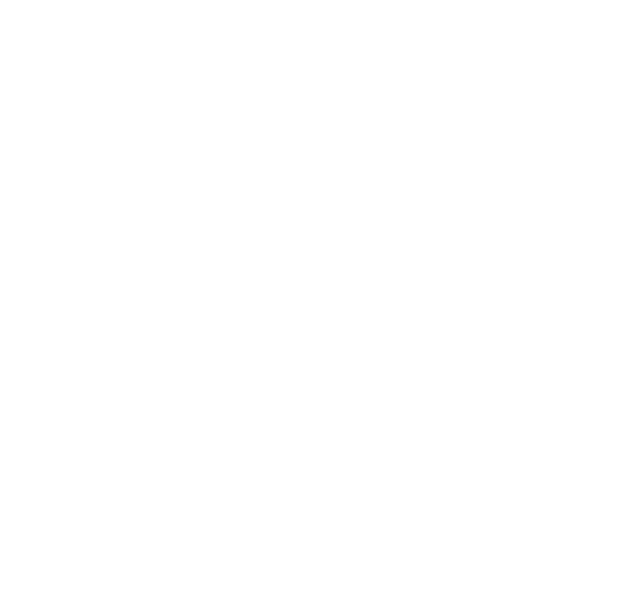
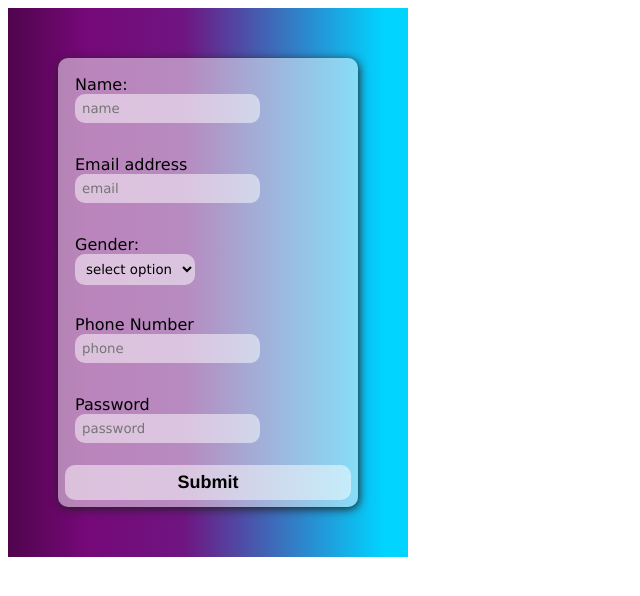
Before and after one commit to shubhammahamuni/React-will-you-be-my-valentine---Signup-Form, a React app: page / in a window 1280 px wide. Shown: the top 596 px of the page, without its empty margins (0-640 px from the left). Built offline with nearby package versions, Linux system fonts and the light colour scheme.

Commit message:
first Commit

```diff
--- a/src/components/App.js
+++ b/src/components/App.js
@@ -2,8 +2,188 @@ import React, {Component, useState} from "react";
 import '../styles/App.css';
 
 const App = () => {
+
+    const[user , setuser] = useState({
+      name: "",
+      email:"",
+      gender :"",
+      phone :"",
+      password:"",
+    })
+
+    const[error , seterror ] = useState({
+      name_error:"",
+      email_error:"",
+      gender_error :"",
+      phone_error : "",
+      password_error:"",
+    })
+
+
+    const handle_change = (e)=>{
+       let temp = e.target.name;
+
+       switch(temp)
+       {
+         case "name":
+           setuser({...user , name:e.target.value})
+           break;
+         case "email":
+          setuser({...user , email:e.target.value})
+          break;
+          case "gender":
+           setuser({...user , gender:e.target.value})
+
+           break;
+         case "phone":
+          setuser({...user , phone:e.target.value})
+
+          break;
+          case "password":
+           setuser({...user , password:e.target.value})
+           break;
+       }
+
+
+    }
+
+    function cheack_for_validation()
+    {
+
+      let name_e = ""
+      let email_e = ""
+      let gender_e =""
+      let phone_e = ""
+      let password_e =""
+      let exp = /^[A-Za-z0-9]+$/;
+      const{ name , email , gender, phone , password} = user;
+
+
+
+
+
+      if( name =="")
+      {
+        name_e = "name Error"
+
+      }
+      else if(!exp.test(name))
+      {
+          name_e = "Name is not alphanumeric"
+
+      }
+
+      if(!email)
+      {
+        email_e = "Email Error";
+
+      }
+      else if(!email.includes("@"))
+      {
+        email_e = "Email must contain @";
+
+      }
+
+      if(!gender || gender == "select option")
+      {
+
+        gender_e = "Please identify as male, female or others"
+
+      }
+
+
+
+      if(!phone)
+      {
+
+        phone_e = "Phone Number Error";
+
+      }
+      else if(!/^[0-9]+$/.test(phone)){ phone_e = "Phone Number must contain only numbers" ; }
+       if(!password )
+      {
+
+        password_e = "Password Error";
+
+      }
+      else if(password.length < 6 )
+      {
+        password_e = "Password must contain atleast 6 letters";
+
+      }
+
+      seterror({...error , name_error:name_e , email_error:email_e,phone_error:phone_e,password_error:password_e,gender_error:gender_e})
+      if(name == "" && email =="" && gender=="" &&phone=="" && password =="")
+      {
+        alert("All fields are mandatory");
+
+      }
+
+    }
+
+    const handle_submit_button =(e)=>{
+      e.preventDefault();
+     cheack_for_validation();
+     console.log(error);
+     let obj = {...error}
+    if(user.name !="" && user.gender!="" && user.email!="" && user.phone!="" && user.password!="")
+    {
+      alert("Hello " + user.email.split("@")[0]);
+
+    }
+     // console.log(user);
+        //console.log(error);
+
+    }
+
+
   return (
-    <div id="main"></div>
+    <div id="main">
+
+     <div className="outer">
+
+        <form className="mainform" onSubmit={handle_submit_button}  >
+            <div className="a">
+            <label  >Name:</label>
+            <input type="text" placeholder="name" name="name" data-testid = 'name' onChange={handle_change} />
+            {!error.name_error?<></>:<span style={{ fontSize:12, color : "red" }}>{error.name_error}</span>}
+            </div>
+
+           <div className="a">
+            <label>Email address</label>
+            <input type="text" placeholder="email" name="email" data-testid = 'email' onChange={handle_change} />
+            {!error.email_error?<></>:<span style={{ fontSize:12, color : "red" }}>{error.email_error}</span>}
+            </div>
+
+           <div className="a">
+            <label>Gender:</label>
+            <select placeholder="gener"  name="gender" data-testid = 'gender' onChange={handle_change} >
+            <option >select option</option>
+              <option value="male" >male</option>
+              <option value="female">female</option>
+              <option value="other" >other</option>
+            </select>
+            {!error.gender_error?<></>:<span style={{ fontSize:12, color : "red" }}>{error.gender_error}</span>}
+            </div>
+
+
+           <div className="a">
+            <label>Phone Number</label>
+            <input type="text" placeholder="phone" data-testid = 'phoneNumber' name="phone" onChange={handle_change} />
+             {!error.phone_error?<></>:<span style={{ fontSize:12, color : "red" }}>{error.phone_error}</span>}
+            </div>
+
+            <div className="a">
+            <label>Password</label>
+            <input type="password" placeholder="password" data-testid = 'password' type='password' name="password" onChange={handle_change} d></input>
+            {!error.password_error?<></>:<span style={{ fontSize:12, color : "red" }}>{error.password_error}</span>}
+            </div>
+
+
+            <input className="sub" data-testid = 'submit' type="submit" />
+        </form>
+     </div>
+    </div>
   )
 }
 
--- a/src/styles/App.css
+++ b/src/styles/App.css
@@ -10,3 +10,53 @@ button{
     justify-content: center;
     align-items: center;
 }
+
+.outer{
+    width:300px;
+    height: auto;
+
+    padding: 50px;
+
+    background: linear-gradient(90deg, rgba(2,0,36,1) 0%, rgba(80,4,77,1) 0%, rgba(118,9,121,1) 20%, rgba(111,21,129,1) 44%, rgba(0,212,255,1) 94%);
+
+
+}
+.mainform ,button ,input , select ,option  {
+
+
+    padding: 7px;
+    border-radius: 10px;
+    background-color: rgba(255, 255, 255, .50);
+    display: flex;
+    flex-direction: column;
+
+    font-family: 'Lucida Sans', 'Lucida Sans Regular', 'Lucida Grande', 'Lucida Sans Unicode', Geneva, Verdana, sans-serif;
+    border: 0px;
+
+
+
+}
+
+.mainform{
+    box-shadow: 1px 2px 10px rgb(34, 34, 34);
+}
+
+.sub{
+    justify-content: center;
+    text-align: center;
+    font-size: large;
+    font-family: 'Franklin Gothic Medium', 'Arial Narrow', Arial, sans-serif;
+    font-weight: bold;
+    color: black
+
+
+
+}
+.sub:hover{
+
+   background: #4de883;
+}
+.a{
+       height: 60px;
+       padding: 10px;
+}
```
